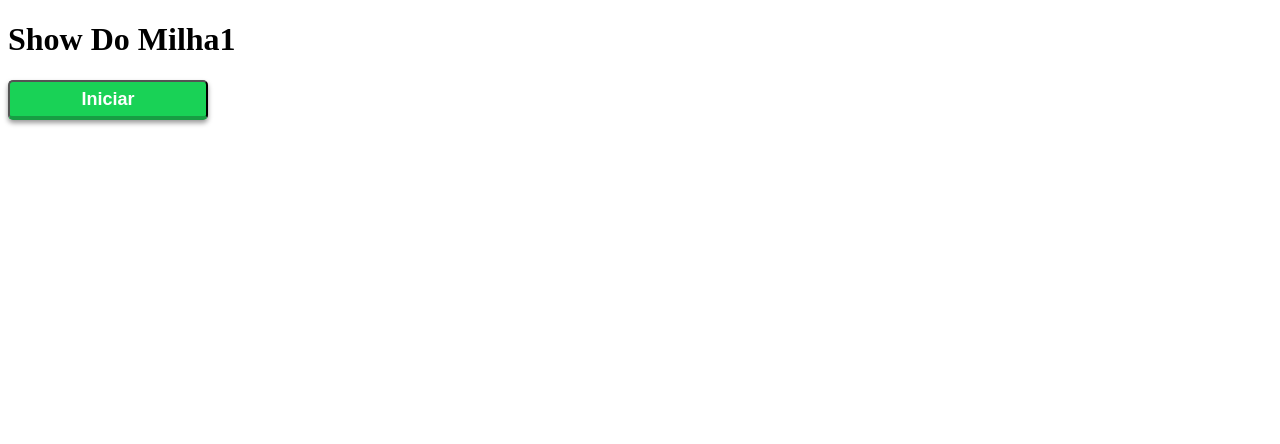
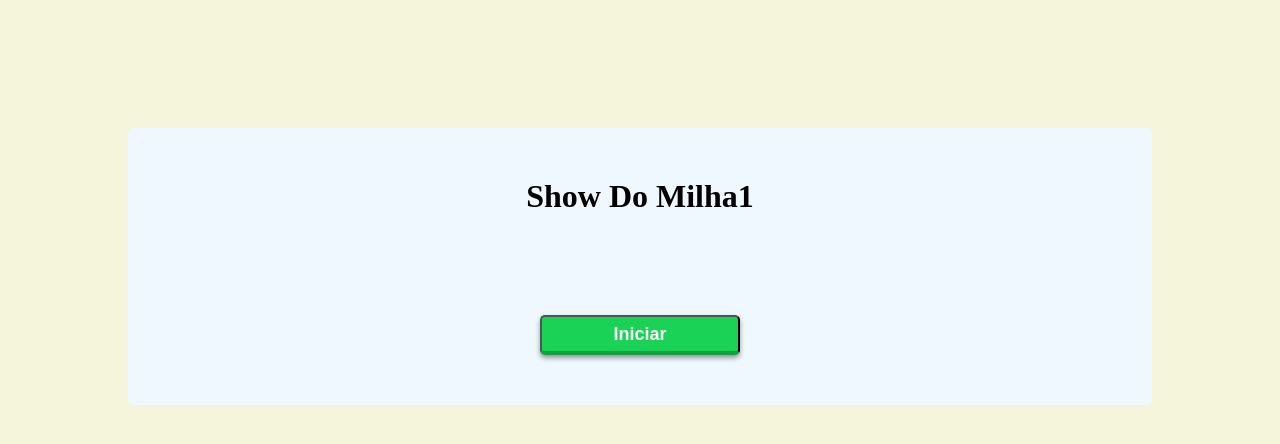
Before and after one commit to EnzoCorrupto/Projeto_1, a plain HTML site: page index.html in a window 1280 px wide. Drawn offline with Linux system fonts and the light colour scheme.

Commit message:
Centralizando menu
Tentativa de colocar o botao de inicio e o titulo no centro da pagina

```diff
--- a/assets/css/style.css
+++ b/assets/css/style.css
@@ -21,3 +21,26 @@
     border-bottom-width: 2px;
     transform: translateY(2px);
   }
+
+  * {
+    margin: 0;
+    padding: 0;
+    box-sizing: border-box;
+  }
+
+  body{
+    background-color: beige;
+  }
+
+  #menuJogo{
+    background-color: aliceblue;
+    align-items: center;
+    margin: 10%;
+    border-width: thick;
+    display: flex;
+    gap: 100px;
+    flex-direction: column;
+    justify-content: center;
+    border-radius: 5px;
+    padding: 50px;
+  }
--- a/index.html
+++ b/index.html
@@ -8,7 +8,10 @@
     <script type="text/javascript" src="./codigo.js"></script>
 </head>
 <body>
-    <h1>Show Do Milha1</h1>
-    <button id="botaoinicio" type="button" onclick="iniciarTeste()">Iniciar</button>
+    <div id="menuJogo">
+        <h1>Show Do Milha1</h1>
+        <button id="botaoinicio" type="button" onclick="iniciarTeste()">Iniciar</button>
+    </div>
+
 </body>
 </html>
```
